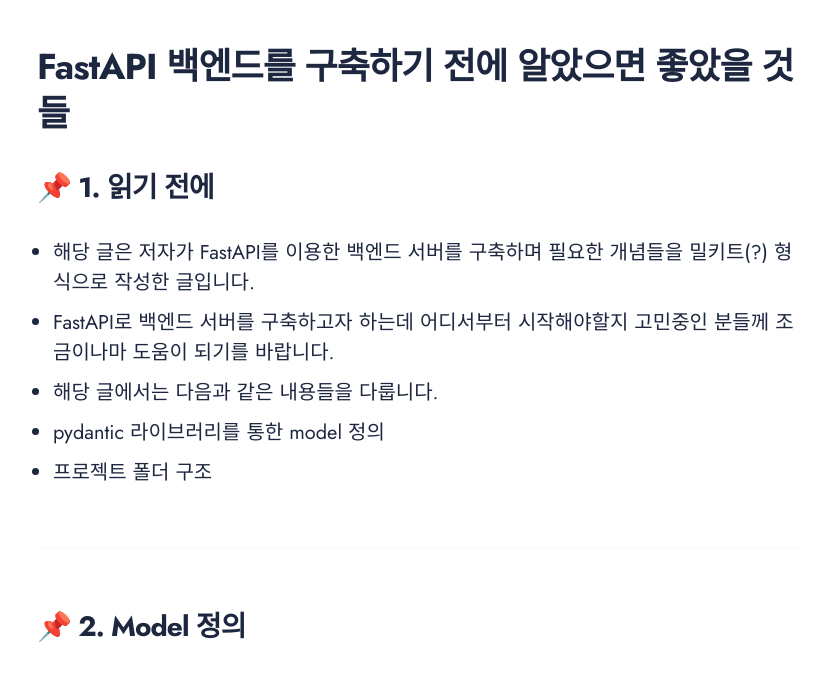
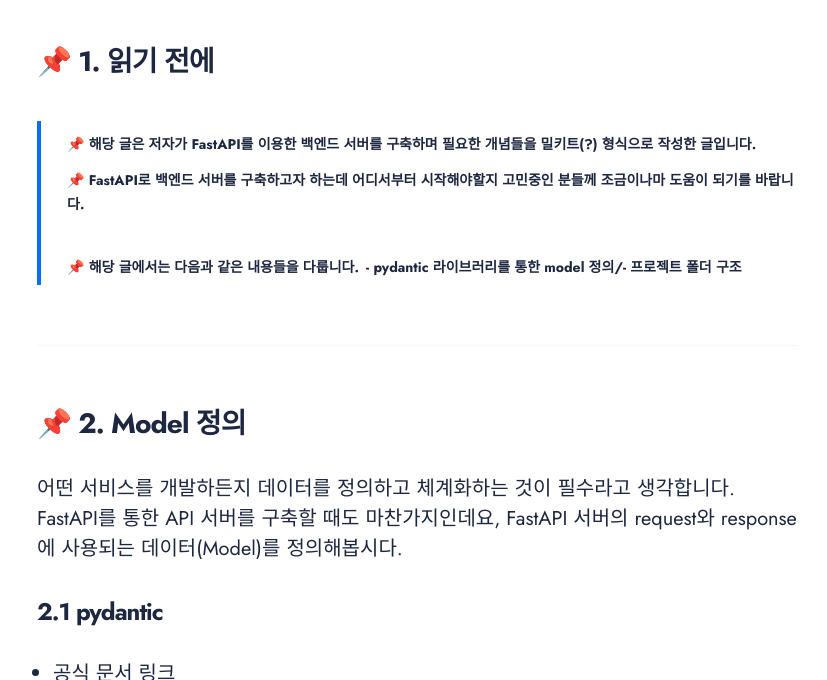
Before and after one commit to itmobrain/itmobrain.github.io, a Jekyll site: the page built from _posts/2021-09-12-FastAPI-백엔드를-구축하기-전에-알았으면-좋았을-것들.md, in a window 1280 px wide and 900 px high, scrolled down 406 px, cut to the strip 220-900 px from the top of the window. Shown: the whole strip, without its empty margins (223-1050 px from the left). Built offline with Jekyll 4.4.1, drawn with Linux system fonts in a browser that asks for light colours; nearby versions of some CDN libraries.

Commit message:
[FastAPI 백엔드를 구축하기 전에 알았으면 좋았을 것들] 1차 수정

```diff
--- a/_posts/2021-09-12-FastAPI-백엔드를-구축하기-전에-알았으면-좋았을-것들.md
+++ b/_posts/2021-09-12-FastAPI-백엔드를-구축하기-전에-알았으면-좋았을-것들.md
@@ -2,7 +2,7 @@
 layout: post
 title: "FastAPI 백엔드를 구축하기 전에 알았으면 좋았을 것들"
 date: 2021-09-12 18:00:00
-image: 'https://user-images.githubusercontent.com/26498433/128895114-720e4bb7-e2af-49d0-9815-1b2ec447d119.png'
+image: 'https://user-images.githubusercontent.com/26498433/132981926-2bea56c7-8547-4242-98e2-66347a553b34.png'
 description:
 tags:
 - FastAPI
@@ -12,15 +12,14 @@
 - FastAPI
 - pydantic
 ---
-# FastAPI 백엔드를 구축하기 전에 알았으면 좋았을 것들
-
 ## 📌 1. 읽기 전에
 
-- 해당 글은 저자가 FastAPI를 이용한 백엔드 서버를 구축하며 필요한 개념들을 밀키트(?) 형식으로 작성한 글입니다.
-- FastAPI로 백엔드 서버를 구축하고자 하는데 어디서부터 시작해야할지 고민중인 분들께 조금이나마 도움이 되기를 바랍니다.
-- 해당 글에서는 다음과 같은 내용들을 다룹니다.
-- pydantic 라이브러리를 통한 model 정의
-- 프로젝트 폴더 구조
+> <cite>📌 해당 글은 저자가 FastAPI를 이용한 백엔드 서버를 구축하며 필요한 개념들을 밀키트(?) 형식으로 작성한 글입니다.</cite>
+> <cite>📌 FastAPI로 백엔드 서버를 구축하고자 하는데 어디서부터 시작해야할지 고민중인 분들께 조금이나마 도움이 되기를 바랍니다.</cite>
+>
+> <cite>📌 해당 글에서는 다음과 같은 내용들을 다룹니다.</cite>
+> <cite>- pydantic 라이브러리를 통한 model 정의/<cite>
+> <cite>- 프로젝트 폴더 구조</cite>
 
 ***
 
@@ -36,9 +35,8 @@
 *엄밀히 말하면 validation을 해주는 라이브러리는 아닙니다. 공식 문서에도 나와있지만 input data가 아닌 output model의 형(type)과 조건(constraint)을 보장해주는 라이브러리라고 할 수 있습니다.*
 - 대표적으로 FastAPI와 궁합(?)을 맞춰 사용하고, 이미 다양한 프로젝트들에서 사용할 만큼 활용도가 높습니다.
 
-![스크린샷 2021-09-12 오후 4.54.57.png](https://s3-us-west-2.amazonaws.com/secure.notion-static.com/fad3bbe5-3225-4441-9155-8ad228896919/스크린샷_2021-09-12_오후_4.54.57.png)
-
-jupyter notebook의 여러 서브 프로젝트에서도 사용한다고 jupyter notebook의 개발자가 친히(?) pydantic 프로젝트 이슈에 글을 남기기도 했군요.
+<img src="https://user-images.githubusercontent.com/26498433/132981991-61c6e1f8-156d-4f27-b43b-52c4f21f4145.png"/>
+*jupyter notebook의 여러 서브 프로젝트에서도 사용한다고 jupyter notebook의 개발자가 친히(?) pydantic 프로젝트 이슈에 글을 남기기도 했군요.*
 
 ### 2.2 Model
 
```
